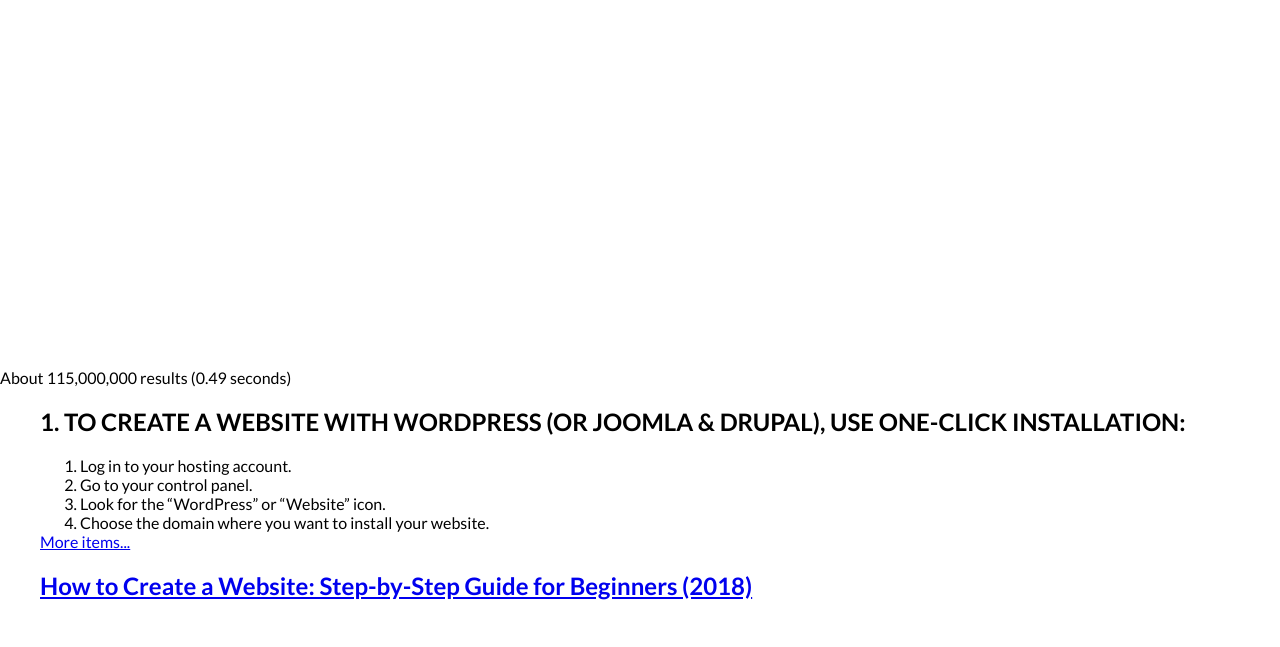
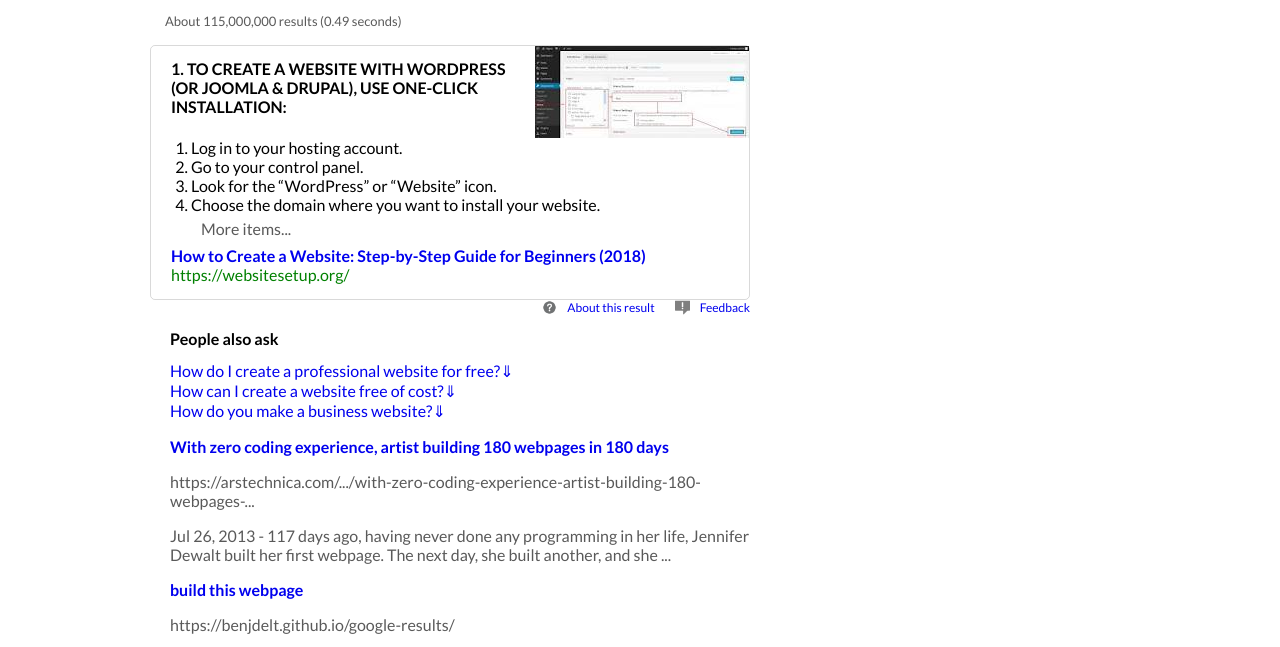
Before and after one commit to Origier/google_result, a plain HTML site: page index.html in a window 1280 px wide. Shown: the part 132-779 px from the top of the page. Drawn offline with Linux system fonts and the light colour scheme.

Commit message:
added a lot of styling for the main list elements

```diff
--- a/index.html
+++ b/index.html
@@ -18,9 +18,9 @@
                <a href="#"><img src="images/google magnifying glass.png" alt="Search"></a>
             </div>
             <ul id="profile_nav">
-               <li><a href="#"><img src="images/google apps icon.png" class="apps_icon"></a></li>
-               <li><a href="#"><img src="images/google notification icon.png" class="notification_icon"></a></li>
-               <li><a href="#"><img src="images/google profile icon.png" class="profile_icon"></a></li>
+               <li><a href="#"><img src="images/google apps icon.png" class="apps_icon" alt="Apps"></a></li>
+               <li><a href="#"><img src="images/google notification icon.png" class="notification_icon" alt="Notifications"></a></li>
+               <li><a href="#"><img src="images/google profile icon.png" class="profile_icon" alt="Profile"></a></li>
             </ul>
          </div>
          <div class="nav_bar">
@@ -39,26 +39,30 @@
          </div>
       </header>
       <main>
-         <p>About 115,000,000 results (0.49 seconds)</p>
+         <p id="load_results">About 115,000,000 results (0.49 seconds)</p>
          <div>
             <ul>
-               <li>
-                  <h2>1. TO CREATE A WEBSITE WITH WORDPRESS (OR JOOMLA & DRUPAL), USE ONE-CLICK INSTALLATION:</h2>
+               <li class="main_result">
+                  <div class="flex">
+                     <h2>1. TO CREATE A WEBSITE WITH WORDPRESS (OR JOOMLA & DRUPAL), USE ONE-CLICK INSTALLATION:</h2>
+                     <img src="images/main result.png" alt="The main search result">
+                  </div>
                   <ol>
-                     <li>Log in to your hosting account.</li>
-                     <li>Go to your control panel.</li>
-                     <li>Look for the “WordPress” or “Website” icon.</li>
-                     <li>Choose the domain where you want to install your website.</li>
+                     <li class="no_padding">Log in to your hosting account.</li>
+                     <li class="no_padding">Go to your control panel.</li>
+                     <li class="no_padding">Look for the “WordPress” or “Website” icon.</li>
+                     <li class="no_padding">Choose the domain where you want to install your website.</li>
                   </ol>
-                  <a href="https://websitesetup.org/">More items...</a>
-                  <a href="https://websitesetup.org/"><h2>How to Create a Website: Step-by-Step Guide for Beginners (2018)</h2><br><p>https://websitesetup.org/</p></a>
+                  <a href="https://websitesetup.org/" id="more_items">More items...</a>
+                  <a href="https://websitesetup.org/"><h2 class="link">How to Create a Website: Step-by-Step Guide for Beginners (2018)</h2><p class="url">https://websitesetup.org/</p></a>
                </li>
+               <li class="flex justify_end align_center small_font"><img src="images/question mark.png" class="icon margin_right_small" alt="/"><a href="#" class="margin_right hover_underline">About this result</a><img src="images/exclamation mark.png" class="icon margin_right_small less_opacity" href="#" alt="/"><a href="#" class="hover_underline">Feedback</a></li>
                <li>
                   <h2>People also ask</h2>
                   <ul>
-                     <li><a href="#">How do I create a professional website for free?<span>&#x21d3</span></a></li>
-                     <li><a href="#">How can I create a website free of cost?<span>&#x21d3</span></a></li>
-                     <li><a href="#">How do you make a business website?<span>&#x21d3</span></a></li>
+                     <li class="no_padding"><a href="#">How do I create a professional website for free?<span>&#x21d3</span></a></li>
+                     <li class="no_padding"><a href="#">How can I create a website free of cost?<span>&#x21d3</span></a></li>
+                     <li class="no_padding"><a href="#">How do you make a business website?<span>&#x21d3</span></a></li>
                   </ul>
                </li>
             </ul>
--- a/styles.css
+++ b/styles.css
@@ -4,6 +4,11 @@
    float: left;
    display: flex;
    padding: 0;
+}
+
+#load_results {
+   margin-left: 15px;
+   font-size: 13px;
 }
 
 #settings_nav {
@@ -67,6 +72,13 @@
 #search_nav li .active {
    color: blue;
    border-bottom: solid 3px blue;
+}
+
+#more_items {
+   margin: 30px;
+   color: rgba(0,0,0,.65);
+   position: relative;
+   top: 5px;
 }
 
 .blue_text {
@@ -134,6 +146,58 @@
    outline-color: white;
 }
 
+.main_result {
+   border: solid 1px rgba(0,0,0,.15);
+   border-radius: 5px;
+}
+
+.main_result h2 {
+   font-weight: bold;
+}
+
+.flex {
+   display: flex;
+}
+
+.less_opacity {
+   opacity: .50;
+}
+
+.small_font {
+   font-size: 12px;
+}
+
+.margin_right_small {
+   margin-right: 10px;
+}
+
+.margin_right {
+   margin-right: 20px;
+}
+
+.justify_end {
+   justify-content: flex-end;
+}
+
+.align_center {
+   align-items: center;
+}
+
+.icon {
+   width: 15px;
+   height: auto;
+}
+
+.url {
+   color: green;
+   margin-top: 0;
+   margin-bottom: 15px;
+}
+
+.link {
+   margin-bottom: 0;
+}
+
 header {
    position: absolute;
    top: 0;
@@ -143,14 +207,44 @@ header {
 }
 
 main {
-   margin-top: 500px;
+   margin: 145px 150px;
+   width: 600px;
+}
+
+main li {
+   padding-left: 20px;
+}
+
+main a h2:hover, .hover_underline:hover {
+   text-decoration: underline;
+}
+
+.no_padding {
+   padding: 0;
 }
 
 ul {
    list-style-type: none;
+   padding: 0;
+}
+
+ol {
+   padding-left: 20px;
+}
+
+h2 {
+   font-size: 16px;
 }
 
 body {
    font-family: Lato, sans-serif;
    margin: 0;
 }
+
+a {
+   text-decoration: none;
+}
+
+p {
+   color: rgba(0,0,0,.65);
+}
```
Also changed, not shown: images/exclamation mark.png (added), images/main result.png (added), images/question mark.png (added).
